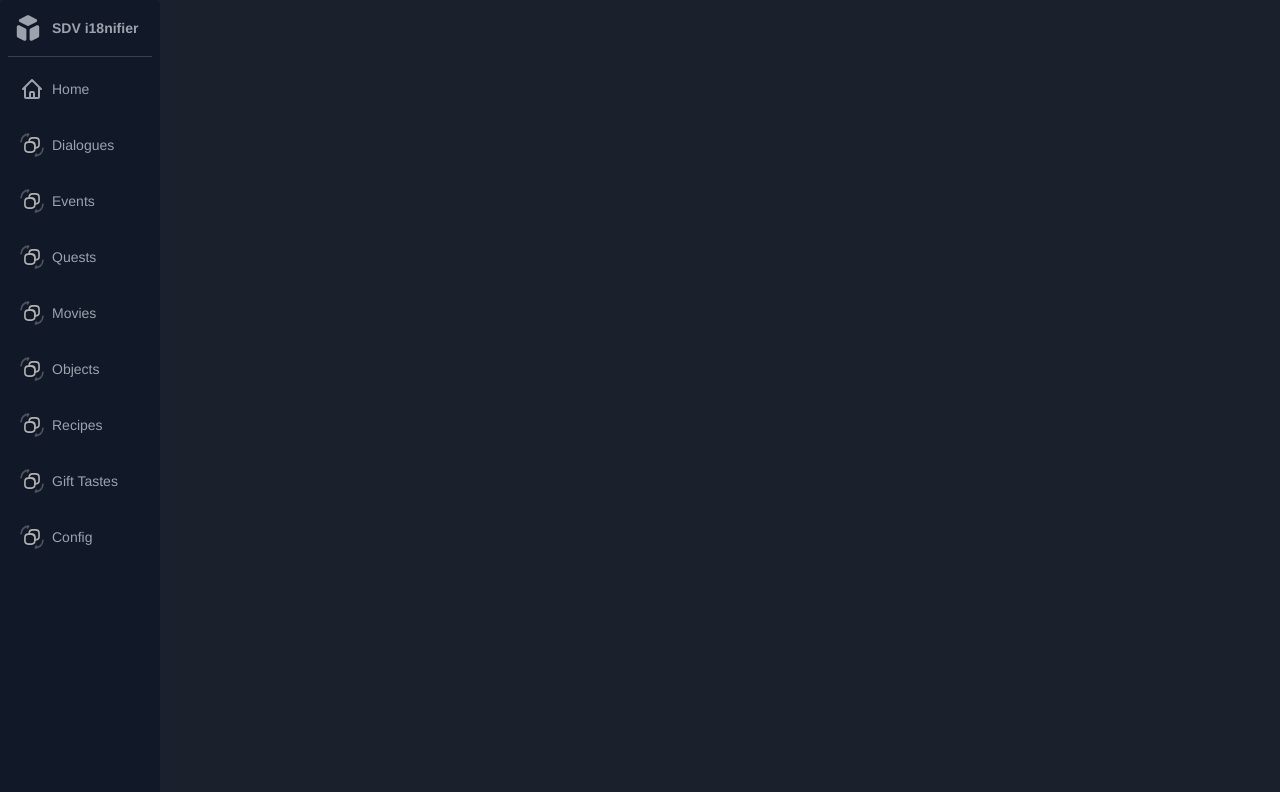
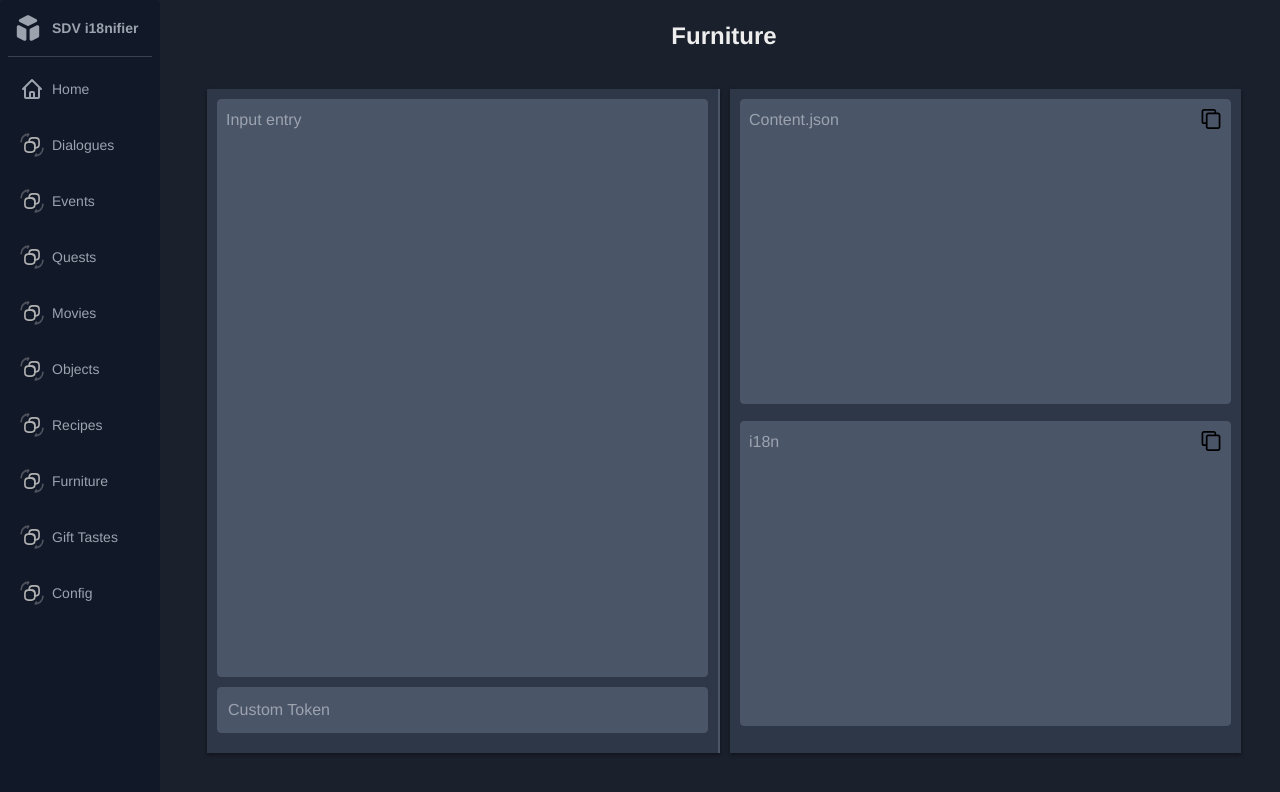
Before and after one commit to Nom0ri/sdv-i18nifier-app, a Vue app: page /sdv-i18nifier-app/furniture in a window 1280 px wide. Shown: the top 792 px of the page. Built offline with nearby package versions, Linux system fonts and the light colour scheme.

Commit message:
feat: furniture converter

```diff
--- a/src/components/SidebarMenu.vue
+++ b/src/components/SidebarMenu.vue
@@ -51,6 +51,11 @@
                         <img class="w-6 h-6 stroke-current" src="../assets/convert-icon.svg"/>
                         <span class="ml-2 text-sm font-medium">Recipes</span>
                     </router-link>
+                    <router-link :to="{ name: 'Furniture' }"
+                        class="flex items-center w-full h-12 px-3 mt-2 rounded hover:bg-gray-700 hover:text-gray-300">
+                        <img class="w-6 h-6 stroke-current" src="../assets/convert-icon.svg"/>
+                        <span class="ml-2 text-sm font-medium">Furniture</span>
+                    </router-link>
                     <router-link :to="{ name: 'Gift' }"
                         class="flex items-center w-full h-12 px-3 mt-2 rounded hover:bg-gray-700 hover:text-gray-300">
                         <img class="w-6 h-6 stroke-current" src="../assets/convert-icon.svg"/>
--- a/src/router.js
+++ b/src/router.js
@@ -53,5 +53,10 @@ export default createRouter({
       name: 'Config',
       component: () => import('./views/ConfigPage.vue')
     },
+        {
+      path: '/furniture',
+      name: 'Furniture',
+      component: () => import('./views/FurniturePage.vue')
+    },
   ]
 });
--- /dev/null
+++ b/src/views/FurniturePage.vue
@@ -0,0 +1,102 @@
+<template>
+    <PageLayout
+        title="Furniture"
+        showCustomToken
+        :inputText="inputText"
+        :contentText="contentText"
+        :i18nText="i18nText"
+        :customToken="customToken"
+        @update:inputText="inputText = $event"
+        @update:customToken="customToken = $event"
+    />
+  </template>
+
+
+  <script>
+  import PageLayout from '../components/PageLayout.vue';
+  import { cleanToken } from '../utils/scriptUtils.js';
+
+  export default {
+    components: { PageLayout },
+
+    data() {
+        return {
+            inputText: '',
+            contentText: '',
+            i18nText: '',
+            customToken: '',
+        };
+    },
+
+    watch: {
+        inputText: {
+            handler(newValue) {
+                this.processData(newValue);
+            },
+        },
+        customToken: {
+            handler() {
+                this.processData(this.inputText);
+            },
+        },
+    },
+
+    methods: {
+        checkInput(inputString) {
+            const matches = inputString.match(/"([^"]+)":\s*"([^"]+)"\s*,?/g);
+
+            if (!matches || matches.length === 0) {
+                this.contentText = 'Incorrect format';
+                this.i18nText = '';
+                return false;
+                } else {
+                    return true;
+                }
+        },
+
+        processData(inputString) {
+            const rawData = this.inputText;
+            const isValidInput = this.checkInput(rawData);
+
+            if (!isValidInput) {
+                return;
+            }
+
+        const regex = /"([^"]+)":\s*"([^"]+)"\s*,?/g;
+        let contentText = '';
+        let i18nText = '';
+        const matches = inputString.match(regex);
+
+        if (matches) {
+            matches.forEach(match => {
+                const [, rawId, text] = match.match(/"([^"]+)":\s*"([^"]+)"\s*,?/);
+                const tokenID = cleanToken(rawId).replace(/\s+/g, '_');
+                const tokenName = this.customToken
+                    ? `${this.customToken}.${tokenID}.DisplayName`
+                    : `${tokenID}.DisplayName`;
+
+                const slashIdx = [...text.matchAll(/\//g)].map(m => m.index);
+                const idx7 = slashIdx[6], idx8 = slashIdx[7];
+
+                let i18nKey, newText;
+                if (idx7 !== undefined) {
+                    i18nKey = text.slice(idx7 + 1, idx8 ?? undefined);
+                    newText = text.slice(0, idx7 + 1) + `{{i18n:${tokenName}}}` + (idx8 ? text.slice(idx8) : '');
+                }
+
+                i18nText += `"${tokenName}": "${i18nKey}",\n`;
+                contentText += `"${rawId}": "${newText}",\n`;
+            });
+        }
+
+        if (i18nText.trim() !== '') {
+            this.contentText = contentText.trim() + '\n';
+        } else {
+            this.contentText = '';
+        }
+
+        this.i18nText = i18nText.trim();
+    },
+    },
+};
+</script>
--- a/src/views/IntructionsPage.vue
+++ b/src/views/IntructionsPage.vue
@@ -148,6 +148,23 @@ export default {
                 }
             },
             {
+                title: 'Furniture',
+                descriptions: [
+                    'Works with slash delimited furniture data.',
+                    '&nbsp;'
+                ],
+                notes: [
+                    'Works on multiple entries at once.',
+                    'If there are spaces in the English name, they will be replaced with "_" in the tokens.'
+                ],
+                inputText: '"0": "Oak Chair/chair/-1/-1/4/350/-1/Oak Chair",\n"3": "Walnut Chair/chair/-1/-1/4/350/-1/Walnut Chair/index",',
+                contentText: '"0": "Oak Chair/chair/-1/-1/4/350/-1/{{i18n:0.DisplayName}}",\n"3": "Walnut Chair/chair/-1/-1/4/350/-1/{{i18n:3.DisplayName}}/index",',
+                i18nText: '"0.DisplayName": "Oak Chair",\n"3.DisplayName": "Walnut Chair",',
+                customToken: {
+                    model: ''
+                }
+            },
+            {
                 title: 'Gift Tastes',
                 descriptions: [
                     'Works with reactions for Gift Tastes',
```
Also changed, not shown: public/changelog.md.
